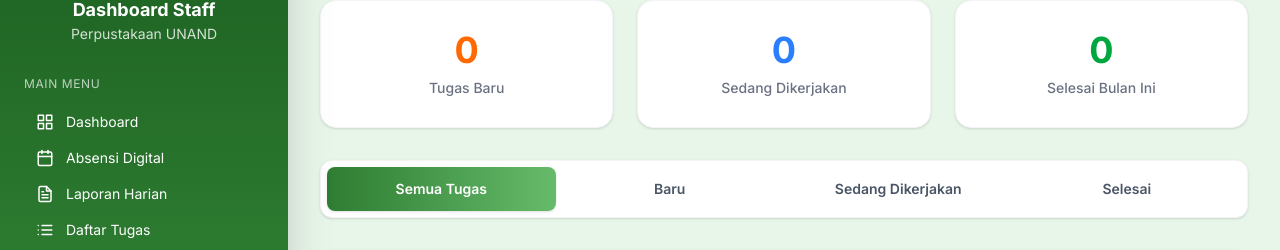
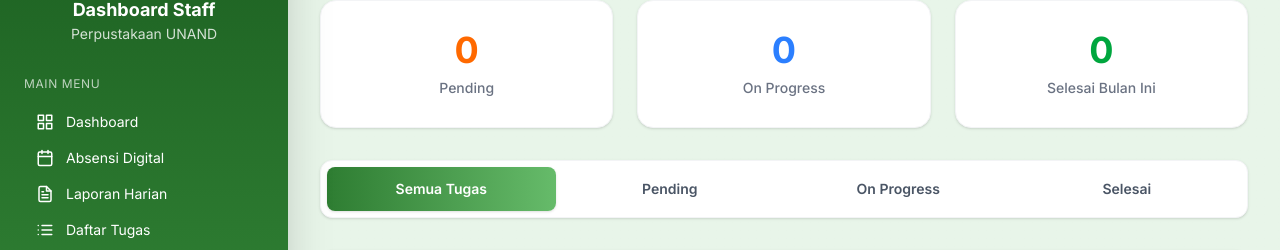
Before and after one commit to lailaqadriyah/fe-mpsi, a React (Vite) app: page /tendik/daftarTugas in a window 1280 px wide. Shown: the part 112-362 px from the top of the page. Built offline with nearby package versions, Linux system fonts and the light colour scheme.

Commit message:
New Update FE zakky jam 20.02 Rabu

```diff
--- a/src/pages/admin/ManajemenTugas.jsx
+++ b/src/pages/admin/ManajemenTugas.jsx
@@ -39,11 +39,15 @@ const ManajemenTugas = () => {
     // --- HELPER FUNCTIONS ---
     const initials = (name) => name ? name.split(" ").map(n => n[0]).slice(0, 2).join("").toUpperCase() : "XY";
 
+    // PERBAIKAN: Mapping Status ENUM DB ke Tampilan
     const mapStatusBEtoFE = (status) => {
         switch(status) {
+            case 'PENDING': return 'Pending';
+            case 'DALAM_PROGERSS': return 'On Progress'; // Typo DB
+            case 'SELESAI': return 'Selesai';
+            // Fallback untuk data lama
             case 'BARU': return 'Pending';
-            case 'SEDANG_DIKERJAKAN': return 'Dalam Progress';
-            case 'SELESAI': return 'Selesai';
+            case 'SEDANG_DIKERJAKAN': return 'On Progress';
             default: return status;
         }
     };
@@ -212,10 +216,12 @@ const ManajemenTugas = () => {
 
     const statsCards = [
         { label: "Tugas Pending", value: statsData.pending, color: "bg-gradient-to-r from-[#F57C00] to-[#FFB74D] bg-clip-text text-transparent" },
-        { label: "Dalam Progress", value: statsData.progress, color: "bg-gradient-to-r from-[#0288D1] to-[#4FC3F7] bg-clip-text text-transparent" },
+        { label: "On Progress", value: statsData.progress, color: "bg-gradient-to-r from-[#0288D1] to-[#4FC3F7] bg-clip-text text-transparent" },
         { label: "Selesai", value: statsData.done, color: "bg-gradient-to-r from-[#2E7D32] to-[#66BB6A] bg-clip-text text-transparent" },
         { label: "Terlambat", value: statsData.late, color: "bg-gradient-to-r from-[#C62828] to-[#EF5350] bg-clip-text text-transparent" },
     ];
+
+    const tabs = ["Semua Tugas", "Pending", "On Progress", "Selesai"];
 
     return (
         <div className="flex bg-[#F0F4F0] min-h-screen font-sans">
@@ -408,7 +414,7 @@ export default ManajemenTugas;
 
 /* --- COMPONENT HELPERS --- */
 const StatusBadge = ({ status }) => {
-    const styles = { "Dalam Progress": "bg-gradient-to-r from-[#BBDEFB] to-[#90CAF9] text-[#0D47A1]", "Pending": "bg-gradient-to-r from-[#FFE0B2] to-[#FFCC80] text-[#E65100]", "Selesai": "bg-gradient-to-r from-[#C8E6C9] to-[#A5D6A7] text-[#1B5E20]", "Terlambat": "bg-gradient-to-r from-[#FFCDD2] to-[#EF9A9A] text-[#C62828]" };
+    const styles = { "On Progress": "bg-gradient-to-r from-[#BBDEFB] to-[#90CAF9] text-[#0D47A1]", "Pending": "bg-gradient-to-r from-[#FFE0B2] to-[#FFCC80] text-[#E65100]", "Selesai": "bg-gradient-to-r from-[#C8E6C9] to-[#A5D6A7] text-[#1B5E20]", "Terlambat": "bg-gradient-to-r from-[#FFCDD2] to-[#EF9A9A] text-[#C62828]" };
     return <span className={`px-4 py-1.5 rounded-full text-xs font-bold shadow-sm ${styles[status] || "bg-gray-100 text-gray-600"}`}>{status}</span>;
 };
 
@@ -520,5 +526,3 @@ const TaskForm = ({ onSave, userList, initialData }) => {
         </form>
     )
 }
-
-const tabs = ["Semua Tugas", "Pending", "Dalam Progress", "Selesai"];
--- a/src/pages/tendik/DaftarTugas.jsx
+++ b/src/pages/tendik/DaftarTugas.jsx
@@ -7,7 +7,9 @@ import {
   FiCheckCircle,
   FiMessageSquare,
   FiPlayCircle,
-  FiEye
+  FiEye,
+  FiCalendar,     // Tambahan icon
+  FiAlertCircle   // Tambahan icon warning
 } from "react-icons/fi";
 import Modal from "../../components/Modal";
 import Swal from "sweetalert2";
@@ -17,27 +19,44 @@ const DaftarTugas = () => {
   const [activeTab, setActiveTab] = useState("Semua Tugas");
   const [selectedTask, setSelectedTask] = useState(null);
 
-  // State untuk statistik yang dihitung dari data tugas
+  // State untuk statistik
   const [stats, setStats] = useState([
-    { label: "Tugas Baru", value: 0, color: "text-orange-500" },
-    { label: "Sedang Dikerjakan", value: 0, color: "text-blue-500" },
+    { label: "Pending", value: 0, color: "text-orange-500" },
+    { label: "On Progress", value: 0, color: "text-blue-500" },
     { label: "Selesai Bulan Ini", value: 0, color: "text-green-600" },
   ]);
 
-  const tabs = ["Semua Tugas", "Baru", "Sedang Dikerjakan", "Selesai"];
+  const tabs = ["Semua Tugas", "Pending", "On Progress", "Selesai"];
 
-  // --- HELPER MAPPING ---
-  // Mapping status dari Backend (ENUM) ke Tampilan Frontend
+  // --- LOGIKA CEK TERLAMBAT (Sama seperti di Admin) ---
+  const checkIsOverdue = (dateString, status) => {
+    // Jika tanggal kosong atau status sudah selesai, tidak dianggap terlambat
+    if (!dateString || status === 'Selesai') return false;
+
+    const deadline = new Date(dateString);
+    const today = new Date();
+    // Reset jam agar perbandingan hanya berdasarkan tanggal
+    today.setHours(0, 0, 0, 0);
+    deadline.setHours(0, 0, 0, 0);
+
+    return deadline < today; // True jika deadline lebih kecil dari hari ini
+  };
+
+  // --- MAPPING STATUS ---
   const mapStatusBEtoFE = (status) => {
     switch(status) {
-      case 'BARU': return 'Baru';
-      case 'SEDANG_DIKERJAKAN': return 'Sedang Dikerjakan';
+      case 'PENDING': return 'Pending';
+      case 'DALAM_PROGERSS': return 'On Progress'; // Typo di DB
       case 'SELESAI': return 'Selesai';
+
+      // Fallback
+      case 'BARU': return 'Pending';
+      case 'SEDANG_DIKERJAKAN': return 'On Progress';
       default: return status;
     }
   };
 
-  // Mapping Prioritas dari Backend ke Tampilan Frontend
+  // Mapping Prioritas
   const mapPrioritasBEtoFE = (prio) => {
     switch(prio) {
       case 'TINGGI': return 'Prioritas Tinggi';
@@ -52,7 +71,6 @@ const DaftarTugas = () => {
     if (!token) return;
 
     try {
-      // Menggunakan endpoint /api/tasks yang sudah memfilter berdasarkan user login (assignee atau creator)
       const response = await fetch("http://localhost:4000/api/tasks", {
         headers: { "Authorization": `Bearer ${token}` }
       });
@@ -60,15 +78,17 @@ const DaftarTugas = () => {
       if (response.ok) {
         const data = await response.json();
 
-        // Format data dari Backend ke Frontend
+        // Format data
         const formattedTasks = data.map(t => ({
           id: t.id,
           judul: t.title,
           deskripsi: t.description || "-",
           status: mapStatusBEtoFE(t.status),
+          // Tambahkan rawDate untuk cek overdue
+          rawDate: t.dueDate,
           deadline: t.dueDate ? new Date(t.dueDate).toLocaleDateString("id-ID", { day: 'numeric', month: 'short', year: 'numeric' }) : "-",
           prioritas: mapPrioritasBEtoFE(t.prioritas),
-          assigner: t.createdBy ? t.createdBy.name : "Admin" // Nama pembuat tugas
+          assigner: t.createdBy ? t.createdBy.name : "Admin"
         }));
 
         setTasks(formattedTasks);
@@ -79,16 +99,16 @@ const DaftarTugas = () => {
     }
   };
 
-  // Hitung statistik berdasarkan data yang diterima
+  // Hitung statistik
   const calculateStats = (taskList) => {
-    const baru = taskList.filter(t => t.status === "Baru").length;
-    const progress = taskList.filter(t => t.status === "Sedang Dikerjakan").length;
+    const baru = taskList.filter(t => t.status === "Pending").length;
+    const progress = taskList.filter(t => t.status === "On Progress").length;
     const selesai = taskList.filter(t => t.status === "Selesai").length;
 
     setStats([
-      { label: "Tugas Baru", value: baru, color: "text-orange-500" },
-      { label: "Sedang Dikerjakan", value: progress, color: "text-blue-500" },
-      { label: "Selesai Total", value: selesai, color: "text-green-600" },
+      { label: "Pending", value: baru, color: "text-orange-500" },
+      { label: "On Progress", value: progress, color: "text-blue-500" },
+      { label: "Selesai", value: selesai, color: "text-green-600" },
     ]);
   };
 
@@ -111,9 +131,10 @@ const DaftarTugas = () => {
 
       if (response.ok) {
         Swal.fire("Berhasil", "Status tugas diperbarui", "success");
-        fetchTasks(); // Refresh data
+        fetchTasks();
       } else {
-        Swal.fire("Gagal", "Gagal memperbarui status", "error");
+        const err = await response.json();
+        Swal.fire("Gagal", err.message || "Gagal memperbarui status", "error");
       }
     } catch (error) {
       Swal.fire("Error", "Terjadi kesalahan koneksi", "error");
@@ -172,12 +193,26 @@ const DaftarTugas = () => {
               );
             }
 
-            return filtered.map((task, i) => (
-              <div key={i} className="bg-white p-6 rounded-2xl shadow-sm border border-gray-100 hover:shadow-md transition-shadow relative">
+            return filtered.map((task, i) => {
+              // --- CEK APAKAH TERLAMBAT ---
+              const isOverdue = checkIsOverdue(task.rawDate, task.status);
+
+              return (
+                <div key={i}
+                  className={`
+                    bg-white p-6 rounded-2xl shadow-sm border transition-shadow hover:shadow-md relative
+                    ${isOverdue
+                        ? 'border-l-4 border-l-red-500 border-t-gray-100 border-r-gray-100 border-b-gray-100'
+                        : 'border-gray-100'
+                    }
+                  `}
+                >
 
                   {/* Header: Title & Status Badge */}
                   <div className="flex justify-between items-start mb-2 pr-28">
-                  <h3 className="text-lg font-bold text-gray-800 leading-tight">{task.judul}</h3>
+                    <h3 className={`text-lg font-bold leading-tight ${isOverdue ? 'text-gray-800' : 'text-gray-800'}`}>
+                        {task.judul}
+                    </h3>
                   </div>
 
                   {/* Status Badge (Absolute Top Right) */}
@@ -192,9 +227,20 @@ const DaftarTugas = () => {
 
                   {/* Metadata Row */}
                   <div className="flex flex-wrap items-center gap-y-3 gap-x-6 text-xs font-medium text-gray-500 mb-6">
-                    <div className="flex items-center gap-1.5">
-                        <div className="w-2 h-2 bg-green-500 rounded-full"></div>
-                        <span>Deadline: {task.deadline}</span>
+
+                      {/* --- DEADLINE SECTION (UPDATED) --- */}
+                      <div className={`
+                          flex items-center gap-1.5
+                          ${isOverdue ? "text-red-600 font-bold bg-red-50 px-2 py-1 rounded-md" : ""}
+                      `}>
+                          {isOverdue ? (
+                              <FiAlertCircle className="text-red-600 text-sm" />
+                          ) : (
+                              <FiCalendar className="text-gray-400 text-sm" />
+                          )}
+                          <span>
+                              {isOverdue ? `Terlambat: ${task.deadline}` : `Deadline: ${task.deadline}`}
+                          </span>
                       </div>
 
                       <div className="flex items-center gap-1.5">
@@ -211,18 +257,18 @@ const DaftarTugas = () => {
                   {/* Action Buttons */}
                   <div className="flex flex-wrap gap-3 pt-4 border-t border-gray-50">
 
-                    {/* BUTTON: Mulai Tugas -> Ubah status jadi SEDANG_DIKERJAKAN */}
-                    {task.status === "Baru" && (
+                      {/* BUTTON: Mulai Tugas -> Kirim 'DALAM_PROGERSS' (Typo DB) */}
+                      {task.status === "Pending" && (
                           <button
-                            onClick={() => handleUpdateStatus(task.id, 'SEDANG_DIKERJAKAN')}
+                              onClick={() => handleUpdateStatus(task.id, 'DALAM_PROGERSS')}
                               className="flex items-center gap-2 px-4 py-2 rounded-lg bg-green-100 text-green-700 text-xs font-bold hover:bg-green-200 transition-colors cursor-pointer"
                           >
                               <FiPlayCircle className="text-sm" /> Mulai Tugas
                           </button>
                       )}
 
-                    {/* BUTTON: Tandai Selesai -> Ubah status jadi SELESAI */}
-                    {task.status === "Sedang Dikerjakan" && (
+                      {/* BUTTON: Tandai Selesai -> Kirim 'SELESAI' */}
+                      {task.status === "On Progress" && (
                           <button
                               onClick={() => handleUpdateStatus(task.id, 'SELESAI')}
                               className="flex items-center gap-2 px-4 py-2 rounded-lg bg-green-100 text-green-700 text-xs font-bold hover:bg-green-200 transition-colors cursor-pointer"
@@ -248,7 +294,8 @@ const DaftarTugas = () => {
                   </div>
 
                 </div>
-            ));
+              );
+            });
           })()}
         </div>
 
@@ -261,6 +308,12 @@ const DaftarTugas = () => {
                         <div className="mt-1 flex gap-2">
                             <StatusBadge status={selectedTask.status} />
                             <PrioritasBadge prioritas={selectedTask.prioritas} />
+                            {/* Tampilkan juga badge terlambat di dalam modal */}
+                            {checkIsOverdue(selectedTask.rawDate, selectedTask.status) && (
+                                <span className="px-2 py-0.5 rounded text-[10px] font-bold uppercase tracking-wide bg-red-100 text-red-600 border border-red-200">
+                                    TERLAMBAT
+                                </span>
+                            )}
                         </div>
                     </div>
                     <div className="p-4 bg-gray-50 rounded-lg">
@@ -270,7 +323,9 @@ const DaftarTugas = () => {
                     <div className="grid grid-cols-2 gap-4">
                         <div>
                             <p className="text-xs text-gray-500 uppercase font-bold">Deadline</p>
-                            <p className="text-sm font-medium">{selectedTask.deadline}</p>
+                            <p className={`text-sm font-medium ${checkIsOverdue(selectedTask.rawDate, selectedTask.status) ? "text-red-600 font-bold" : ""}`}>
+                                {selectedTask.deadline}
+                            </p>
                         </div>
                         <div>
                             <p className="text-xs text-gray-500 uppercase font-bold">Pemberi Tugas</p>
@@ -295,8 +350,8 @@ export default DaftarTugas;
 
 const StatusBadge = ({ status }) => {
     const styles = {
-        "Baru": "bg-orange-100 text-orange-600",
-        "Sedang Dikerjakan": "bg-blue-100 text-blue-600",
+        "Pending": "bg-orange-100 text-orange-600",
+        "On Progress": "bg-blue-100 text-blue-600",
         "Selesai": "bg-green-100 text-green-600",
     };
     return (
```
Lines whose indentation alone changed are shown as unchanged.
